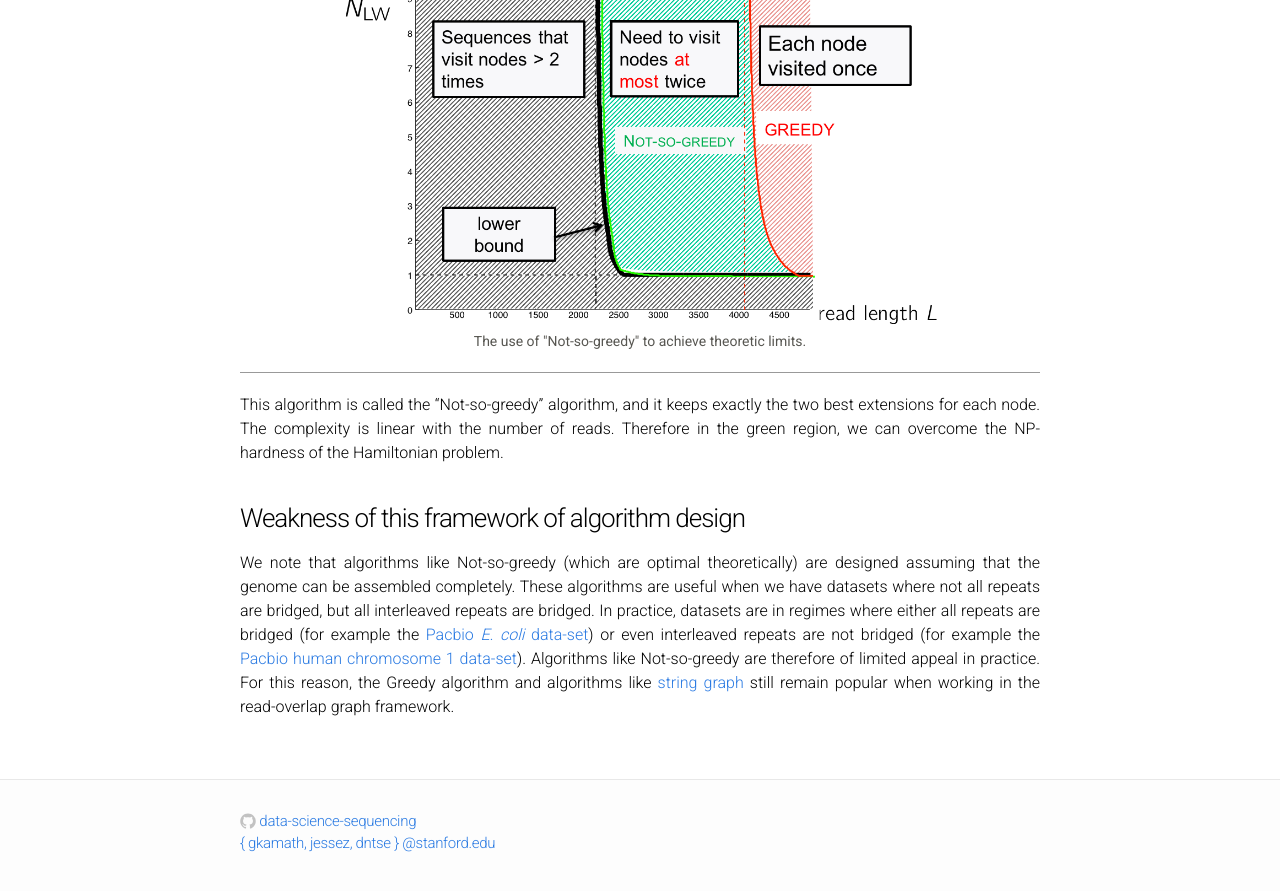
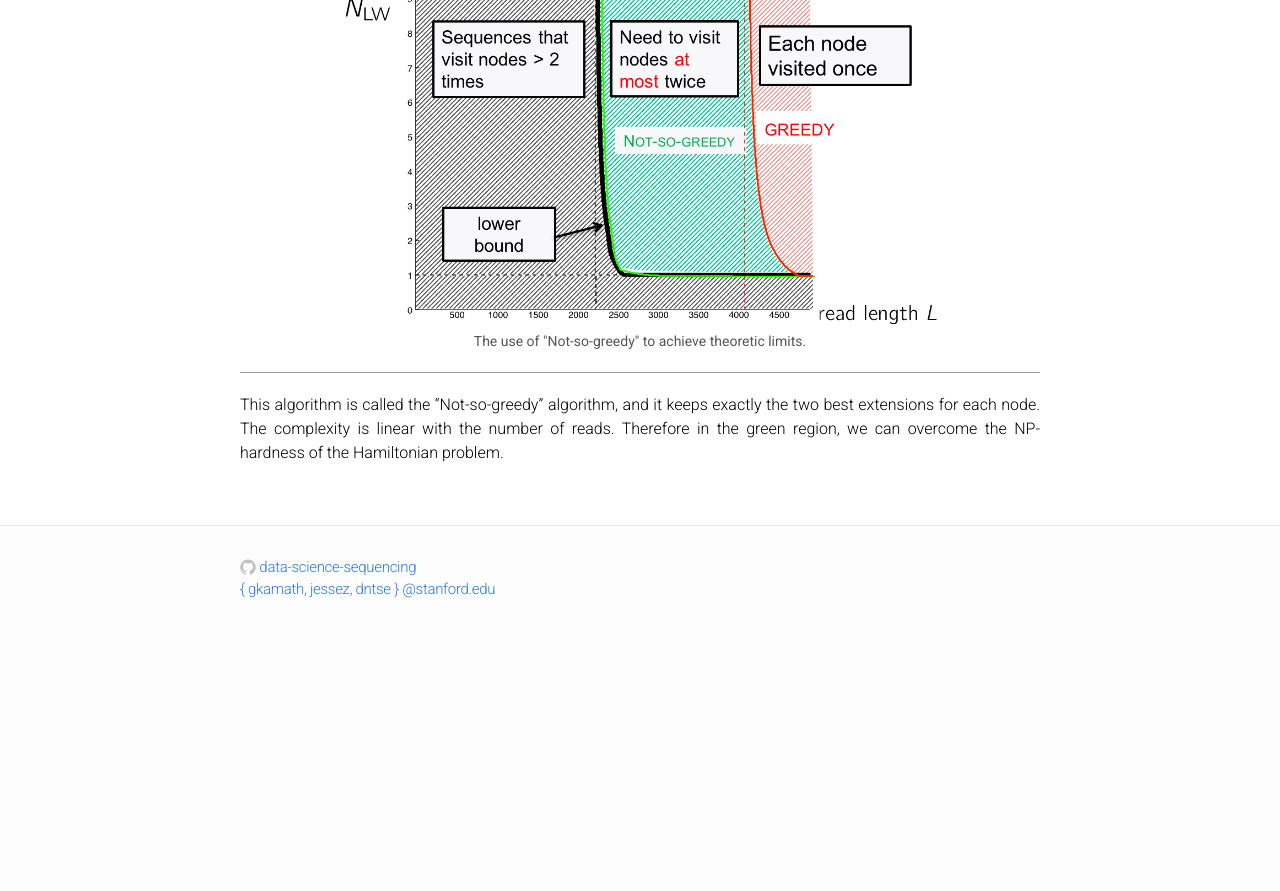
Before and after one commit to laurashen/data-science-sequencing.github.io, a Jekyll site: the page built from lectures/lecture9.md, in a window 1280 px wide and 900 px high, scrolled down 8088 px. Shown: the top 891 px of the window. Built offline with Jekyll 4.4.1, drawn with Linux system fonts in a browser that asks for light colours; formulas are drawn with MathJax 3; comment, search, counter and statistics services are not loaded; after the commit the page ends 8734 px from its top, so only the background shows below that.

Commit message:
Update lecture9.md

```diff
--- a/lectures/lecture9.md
+++ b/lectures/lecture9.md
@@ -178,14 +178,3 @@ The information analysis shows us that the Greedy is an oversimplification, but
 </div>
 
 This algorithm is called the "Not-so-greedy" algorithm, and it keeps exactly the two best extensions for each node. The complexity is linear with the number of reads. Therefore in the green region, we can overcome the NP-hardness of the Hamiltonian problem.
-
-### <a id='weakness'></a>Weakness of this framework of algorithm design
-
-We note that algorithms like Not-so-greedy (which are
-optimal theoretically) are designed assuming that the genome can be assembled completely. These algorithms are useful when we have datasets where not all repeats are bridged, but all interleaved repeats are bridged. In practice, datasets are in regimes where either all repeats are bridged
-(for example the [Pacbio _E. coli_ data-set](https://github.com/PacificBiosciences/DevNet/wiki/E.-coli-Bacterial-Assembly))
-or even interleaved repeats are not bridged (for example the
-[Pacbio human chromosome 1 data-set](https://github.com/PacificBiosciences/DevNet/wiki/H_sapiens_54x_release)).
-Algorithms like Not-so-greedy are therefore of limited appeal in practice. For this reason, the Greedy algorithm and
-algorithms like [string graph](http://bioinformatics.oxfordjournals.org/content/21/suppl_2/ii79.abstract)
-still remain popular when working in the read-overlap graph framework.
```
